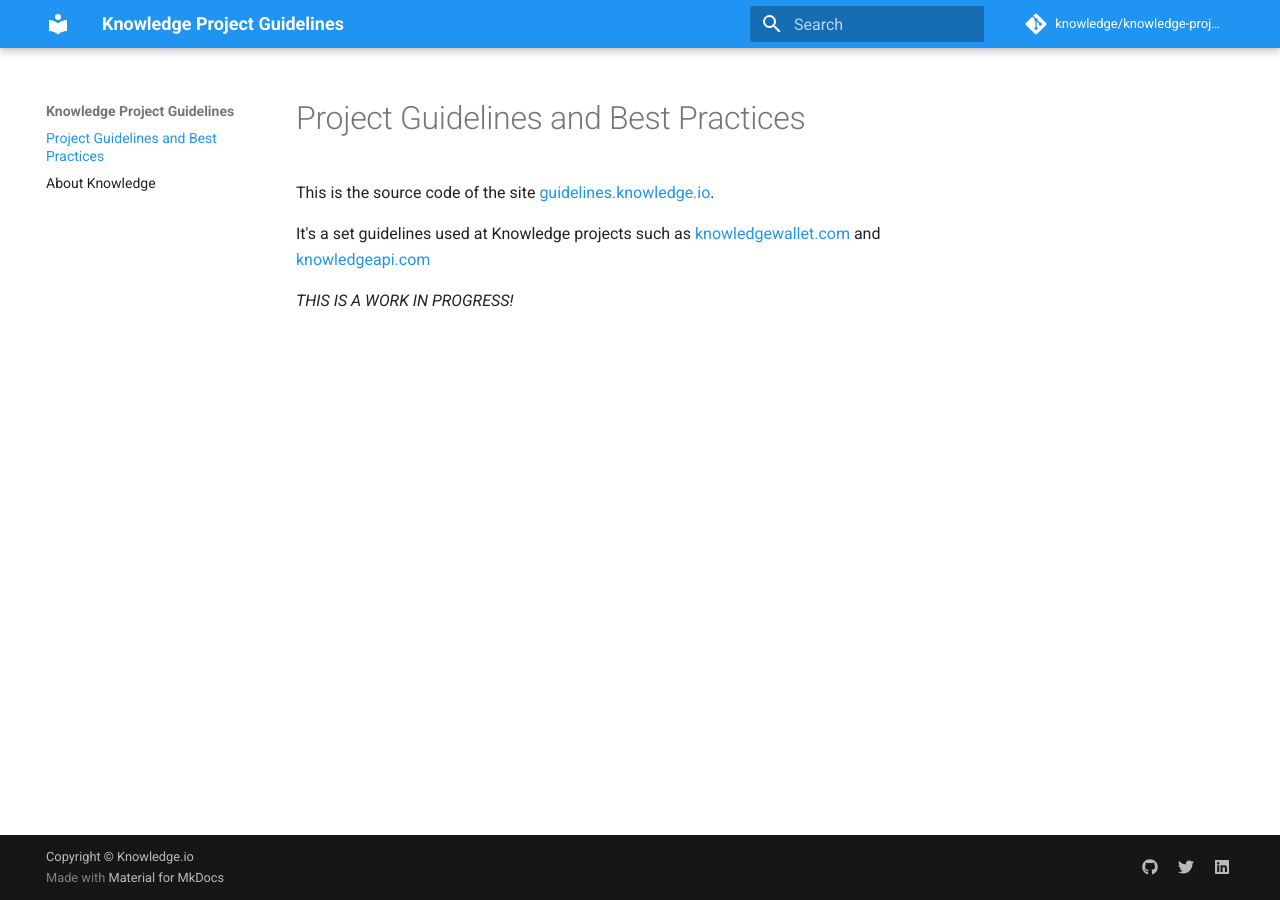
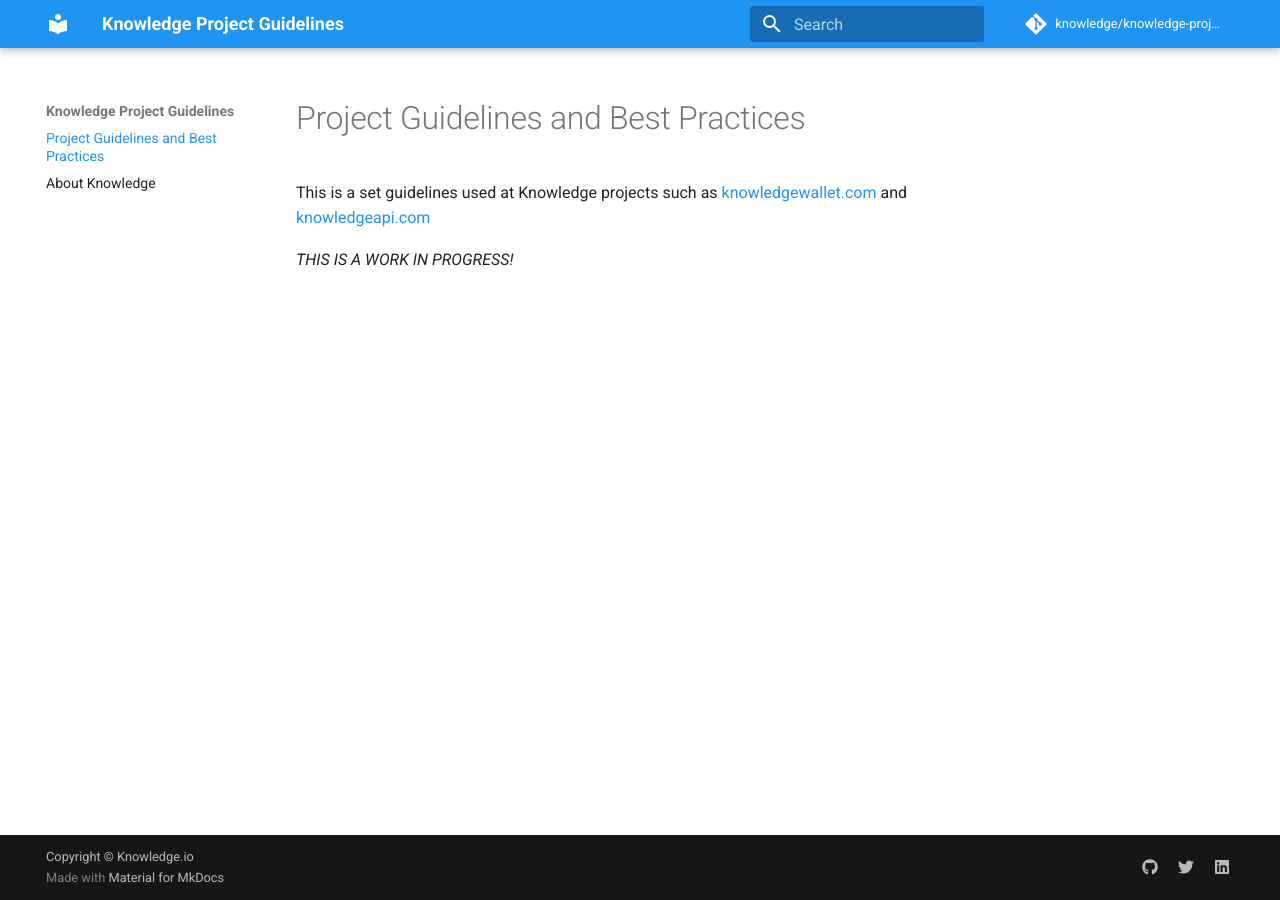
Before and after one commit to fossabot/knowledge-project-guidelines, an MkDocs documentation site: the page built from docs/index.md, in a window 1280 px wide. Built offline with MkDocs 1.6.1 and Material for MkDocs 9.7.7, drawn with Linux system fonts in a browser that asks for light colours; comment, search, counter and statistics services are not loaded.

Commit message:
update index

```diff
--- a/docs/index.md
+++ b/docs/index.md
@@ -1,7 +1,5 @@
 # Project Guidelines and Best Practices
 
-This is the source code of the site [guidelines.knowledge.io](https://guidelines.knowledge.io).
-
-It's a set guidelines used at Knowledge projects such as [knowledgewallet.com](knowledgewallet.com) and [knowledgeapi.com](knowledgeapi.com)
+This is a set guidelines used at Knowledge projects such as [knowledgewallet.com](knowledgewallet.com) and [knowledgeapi.com](knowledgeapi.com)
 
 *THIS IS A WORK IN PROGRESS!*
```
